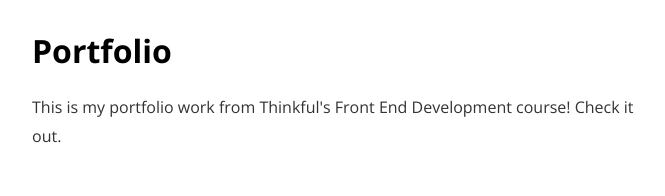
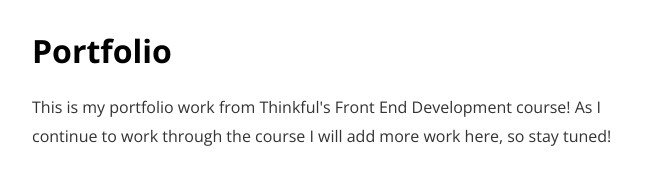
Before and after one commit to mackerbruny/first-project, a plain HTML site: page index.html in a window 1280 px wide. Shown: the part 1589-1785 px from the top of the page, without its empty margins (304-969 px from the left). Drawn offline with nearby package versions, Linux system fonts and the light colour scheme; a web font is replaced by a local one.

Commit message:
altered portfolio description text

```diff
--- a/index.html
+++ b/index.html
@@ -35,7 +35,7 @@
 			</section>
 			<section class="portfolio">
 				<h1>Portfolio</h1>
-				<p>This is my portfolio work from Thinkful's Front End Development course! Check it out.</p>
+				<p>This is my portfolio work from Thinkful's Front End Development course! As I continue to work through the course I will add more work here, so stay tuned!</p>
 				<ul class="portfolio-gallery">
 					<li>
 						<a href="images/comic-times.png" target="_blank"><img src="images/comic-times.png" alt="Picture of hacked New York Times homepage.">
```
